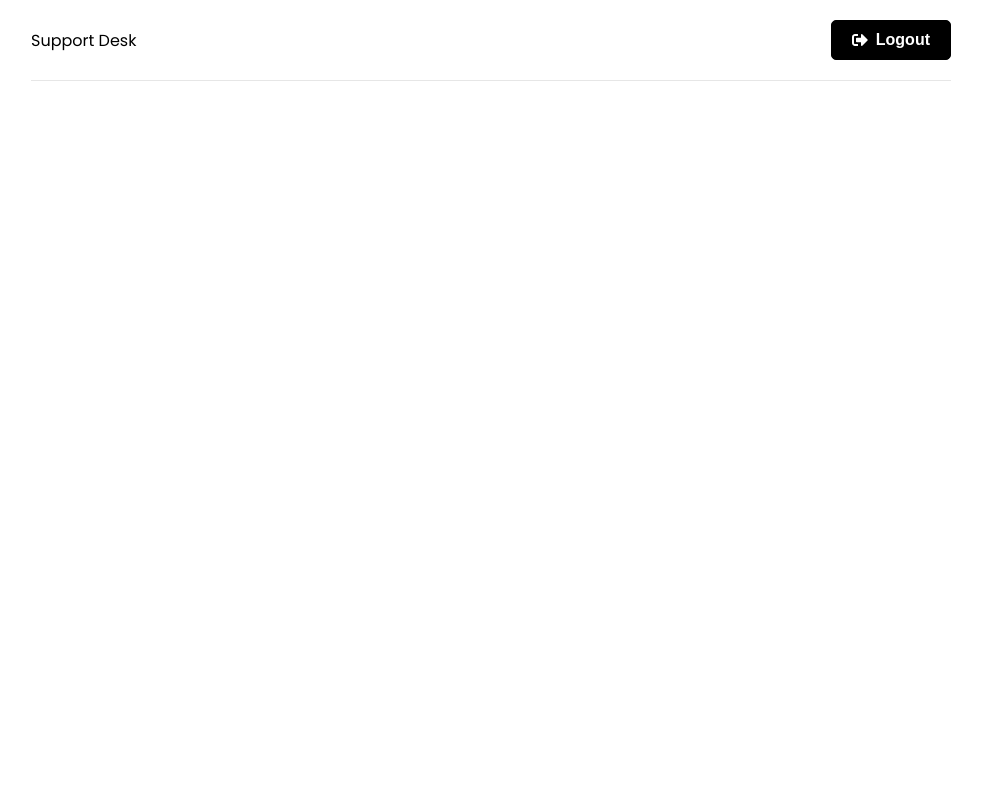
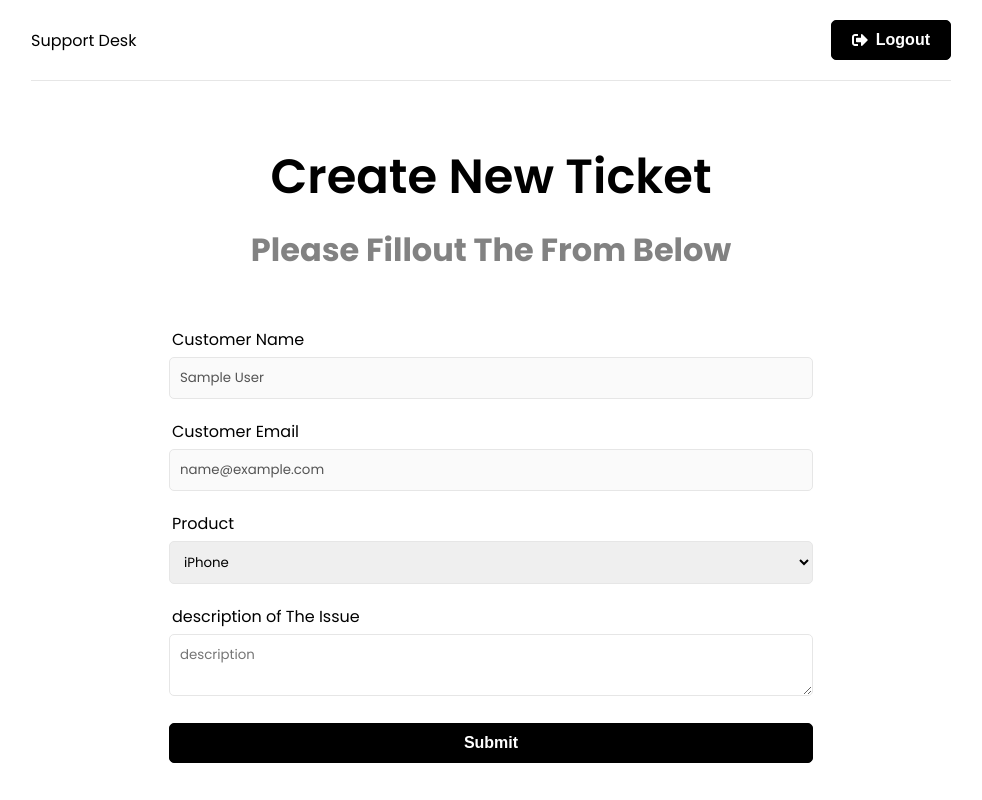
Before and after one commit to Mohammad-jf/support-ticket-mern, a React (Create React App) app in the folder frontend/: page /new-ticket in a window 1280 px wide. Before the commit this address had no page. Shown: the whole page, without its empty margins (149-1131 px from the left). Built offline with nearby package versions, Linux system fonts and the light colour scheme; sample sign-in values are in the browser's storage.

Commit message:
ticket route and state management in frontEnd

```diff
--- a/frontend/src/App.js
+++ b/frontend/src/App.js
@@ -7,6 +7,8 @@
 import Login from "../src/pages/Login";
 import Register from "../src/pages/Register";
 import Header from "./components/Header";
+import NewTicket from "./pages/NewTicket";
+import PrivateRoute from "./components/PrivateRoute";
 
 function App() {
   return (
@@ -18,6 +20,9 @@
             <Route path="/" element={<Home />} />
             <Route path="/login" element={<Login />} />
             <Route path="/register" element={<Register />} />
+            <Route path="/new-ticket" element={<PrivateRoute />}>
+              <Route path="/new-ticket" element={<NewTicket />} />
+            </Route>
           </Routes>
         </div>
       </Router>
--- a/frontend/src/app/store.js
+++ b/frontend/src/app/store.js
@@ -1,9 +1,10 @@
 import { configureStore } from "@reduxjs/toolkit";
 import authReducer from "../features/auth/authSlice";
-
+import ticketReducer from "../features/tickets/ticketSlice";
 
 export const store = configureStore({
   reducer: {
     auth: authReducer,
+    ticket: ticketReducer,
   },
 });
--- /dev/null
+++ b/frontend/src/components/PrivateRoute.jsx
@@ -0,0 +1,20 @@
+import React from 'react'
+import { Navigate, Outlet } from 'react-router-dom'
+import { useAuthStatus } from '../hooks/useAuthStatus';
+import Spinner from './Spinner';
+
+
+const PrivateRoute = () => {
+    const { loggedIn, checkingStatus } = useAuthStatus();
+
+    if (checkingStatus) {
+        return <Spinner />
+    }
+
+    return loggedIn ? <Outlet /> : <Navigate to='/login' />
+}
+
+
+
+
+export default PrivateRoute
--- a/frontend/src/components/Spinner.jsx
+++ b/frontend/src/components/Spinner.jsx
@@ -3,7 +3,9 @@
 const Spinner = () => {
     return (
         <div className='loadingSpinnercontainer'>
-            .loadingSpinner
+            <div className='loadingSpinner'>
+
+            </div>
         </div>
     )
 }
--- /dev/null
+++ b/frontend/src/features/tickets/ticketService.js
@@ -0,0 +1,6 @@
+import axios from "axios";
+const API_URL = "/api/tickets";
+
+const ticketService = {};
+
+export default ticketService;
--- /dev/null
+++ b/frontend/src/features/tickets/ticketSlice.js
@@ -0,0 +1,24 @@
+import { createSlice, createAsyncThunk } from "@reduxjs/toolkit";
+import ticketService from "./ticketService";
+
+const initialState = {
+  tickets: [],
+  ticket: {},
+  isError: false,
+  isSuccess: false,
+  isLoading: false,
+  message: "",
+};
+
+// then we create a slice and add initial state to it
+export const ticketSlice = createSlice({
+  name: "ticket",
+  initialState,
+  reducers: {
+    reset: (state) => initialState,
+  },
+  extraReducers: (builder) => {},
+});
+
+export const { reset } = ticketSlice.actions;
+export default ticketSlice.reducer;
--- /dev/null
+++ b/frontend/src/hooks/useAuthStatus.js
@@ -0,0 +1,21 @@
+import { useState, useEffect } from "react";
+import { useSelector } from "react-redux";
+
+export const useAuthStatus = () => {
+  const [loggedIn, setLoggedIn] = useState(false);
+  const [checkingStatus, setcheckingStatus] = useState(true);
+
+  const { user } = useSelector((state) => state.auth);
+
+  useEffect(() => {
+    if (user) {
+      setLoggedIn(true);
+    } else {
+      setLoggedIn(false);
+    }
+
+    setcheckingStatus(false);
+  }, [user]);
+
+  return { loggedIn, checkingStatus };
+};
--- /dev/null
+++ b/frontend/src/pages/NewTicket.jsx
@@ -0,0 +1,78 @@
+import React, { useState } from 'react'
+import { useSelector } from 'react-redux';
+
+const NewTicket = () => {
+    const { user } = useSelector((state) => state.auth);
+    const [name] = useState(user.name);
+    const [email] = useState(user.email);
+    const [product, setProduct] = useState('iPhone');
+    const [description, setDescription] = useState('');
+
+
+    const onSubmit = (e) => {
+        e.preventDefault();
+    }
+
+
+    return (
+        <>
+            <section className='heading'>
+                <h1>Create New Ticket</h1>
+                <p>Please Fillout The From Below</p>
+            </section>
+
+
+            <section className='form'>
+                <div className="form-group">
+                    <label htmlFor="name">Customer Name</label>
+                    <input
+                        type="text"
+                        className="form-controll"
+                        value={name} disabled />
+                </div>
+                <div className="form-group">
+                    <label htmlFor="email">Customer Email</label>
+                    <input
+                        type="Email"
+                        className="form-controll"
+                        value={email} disabled />
+                </div>
+
+                <form onSubmit={onSubmit}>
+                    <div className="form-group">
+                        <label htmlFor="product">Product</label>
+                        <select
+                            name="product"
+                            id="product"
+                            onChange={(e) => setProduct(e.target.value)}
+                            value={product}>
+                            <option value="iPhone">iPhone</option>
+                            <option value="iMac">iMac</option>
+                            <option value="Macbook Pro">Macbook Pro</option>
+                            <option value="iPad">iPad</option>
+                        </select>
+                    </div>
+
+                    <div className="form-group">
+                        <label htmlFor="description">description of The Issue</label>
+                        <textarea
+                            className='form-controll'
+                            placeholder='description'
+                            name="description"
+                            id="description"
+                            value={description}
+                            onChange={(e) => setDescription(e.target.value)}
+                        ></textarea>
+
+                    </div>
+
+                    <div className="form-group">
+                        <button className='btn btn-block'>Submit</button>
+                    </div>
+                </form>
+            </section>
+        </>
+    )
+}
+
+export default NewTicket
```
Also changed, not shown: 2 other files (tests, documents, lock files or other folders).
